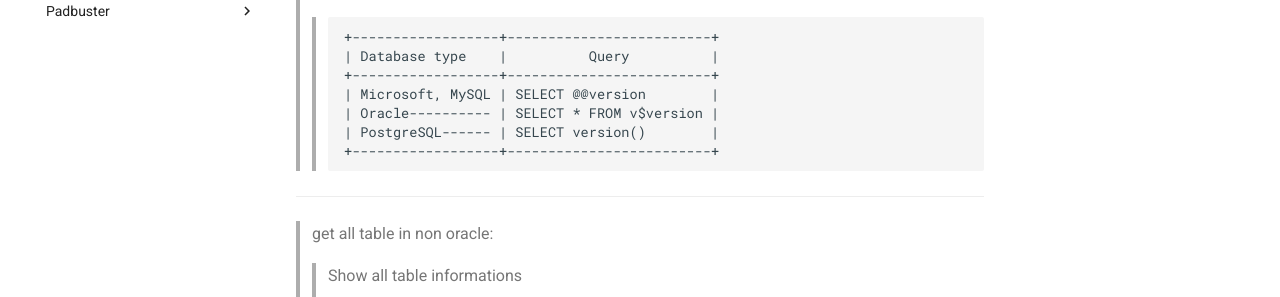
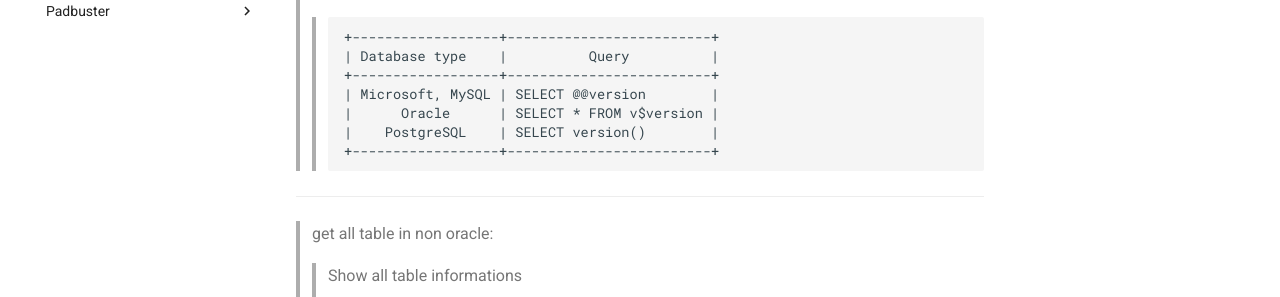
Before and after one commit to jamesfte/Obsidian_sword, an MkDocs documentation site: the page built from docs/SQL/sql injections.md, in a window 1280 px wide and 900 px high, scrolled down 5177 px. Shown: the part 232-529 px from the top of the window. Built offline with MkDocs 1.6.1 and Material for MkDocs 9.7.7, drawn with Linux system fonts in a browser that asks for light colours.

```diff
--- a/docs/SQL/sql injections.md
+++ b/docs/SQL/sql injections.md
@@ -211,8 +211,8 @@ injections with oracle built-in table:
 > >     | Database type    |          Query          |
 > >     +------------------+-------------------------+
 > >     | Microsoft, MySQL | SELECT @@version        |
-> >     | Oracle---------- | SELECT * FROM v$version |
-> >     | PostgreSQL------ | SELECT version()        |
+> >     |      Oracle      | SELECT * FROM v$version |
+> >     |    PostgreSQL    | SELECT version()        |
 > >     +------------------+-------------------------+
 <hr>
 
```
